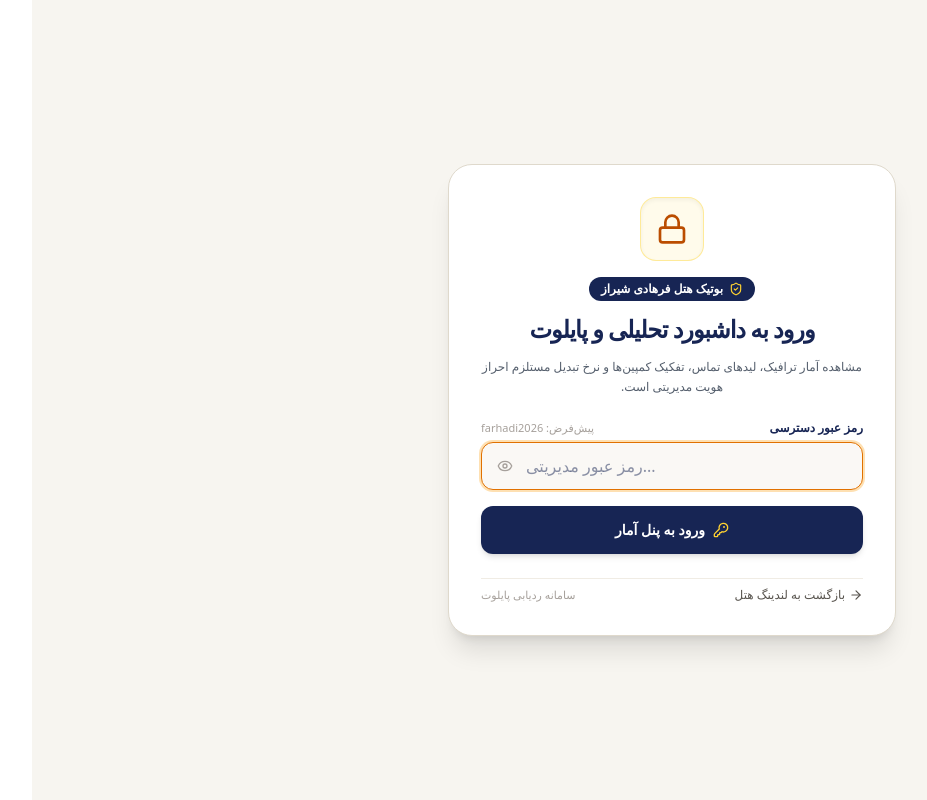
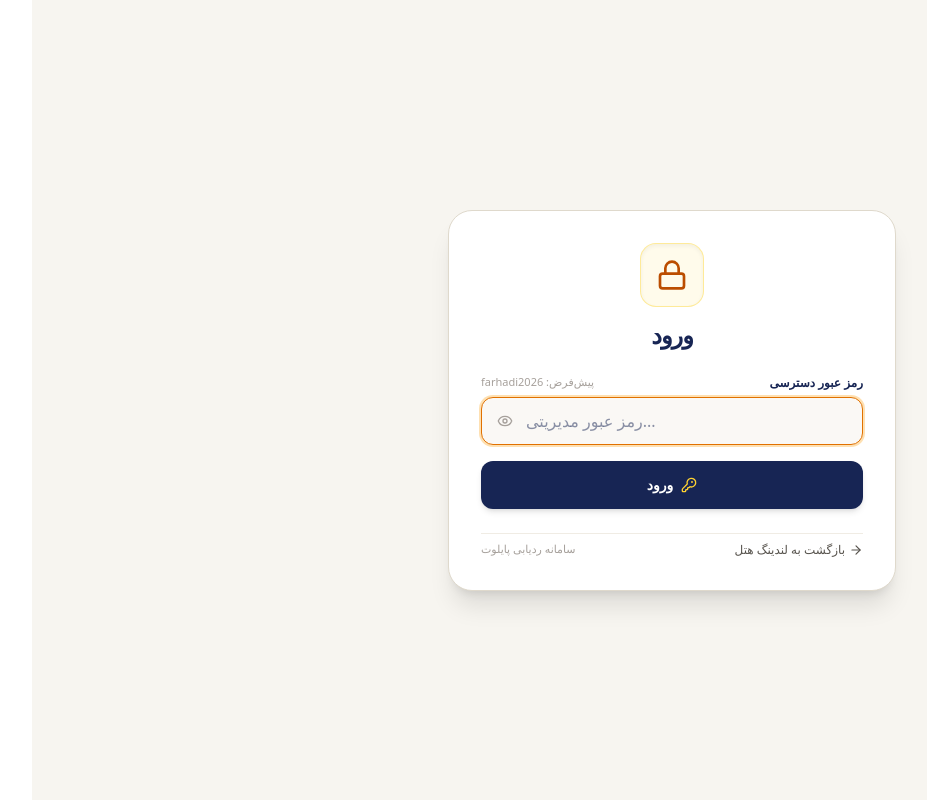
Before and after one commit to Yekt4/GoleGandomHotel, a Next.js app: page /stats in a window 1280 px wide. Shown: the whole page, without its empty margins (90-1017 px from the left). Built offline with nearby package versions, Linux system fonts and the light colour scheme; a web font is replaced by a local one.

Commit message:
fix(analytics): enable pure real-data mode and reset store to clean tracking state

```diff
--- a/src/app/stats/page.tsx
+++ b/src/app/stats/page.tsx
@@ -228,17 +228,11 @@ export default function AnalyticsStatsPage() {
               <Lock className="w-8 h-8 text-amber-700" />
             </div>
 
-            <div className="inline-flex items-center gap-1.5 px-3 py-1 rounded-full text-xs font-bold bg-[#172554] text-white">
-              <ShieldCheck className="w-3.5 h-3.5 text-amber-300" />
-              <span>بوتیک هتل فرهادی شیراز</span>
-            </div>
+
 
             <h1 className="text-xl sm:text-2xl font-black text-[#172554]">
-              ورود به داشبورد تحلیلی و پایلوت
-            </h1>
-            <p className="text-xs text-[#555f6d] leading-relaxed">
-              مشاهده آمار ترافیک، لیدهای تماس، تفکیک کمپین‌ها و نرخ تبدیل مستلزم احراز هویت مدیریتی است.
-            </p>
+              ورود            </h1>
+
           </div>
 
           <form onSubmit={handleLogin} className="space-y-4">
@@ -291,7 +285,7 @@ export default function AnalyticsStatsPage() {
               ) : (
                 <>
                   <KeyRound className="w-4 h-4 text-amber-300" />
-                  <span>ورود به پنل آمار</span>
+                  <span>  ورود   </span>
                 </>
               )}
             </button>
@@ -604,9 +598,8 @@ export default function AnalyticsStatsPage() {
                   >
                     <div className="flex items-center gap-3">
                       <div
-                        className={`w-8 h-8 rounded-xl flex items-center justify-center flex-shrink-0 ${
-                          isCall ? "bg-emerald-100 text-emerald-800" : "bg-emerald-500 text-white"
-                        }`}
+                        className={`w-8 h-8 rounded-xl flex items-center justify-center flex-shrink-0 ${isCall ? "bg-emerald-100 text-emerald-800" : "bg-emerald-500 text-white"
+                          }`}
                       >
                         {isCall ? <Phone className="w-4 h-4" /> : <MessageCircle className="w-4 h-4" />}
                       </div>
@@ -656,11 +649,10 @@ export default function AnalyticsStatsPage() {
                       key={s}
                       type="button"
                       onClick={() => setGenSource(s)}
-                      className={`h-8 rounded-lg text-xs font-semibold border transition-all ${
-                        genSource === s
-                          ? "bg-[#172554] text-white border-[#172554]"
-                          : "bg-[#faf8f5] text-[#555f6d] border-[#dfd9cc] hover:bg-white"
-                      }`}
+                      className={`h-8 rounded-lg text-xs font-semibold border transition-all ${genSource === s
+                        ? "bg-[#172554] text-white border-[#172554]"
+                        : "bg-[#faf8f5] text-[#555f6d] border-[#dfd9cc] hover:bg-white"
+                        }`}
                     >
                       {s}
                     </button>
--- a/src/lib/analytics-store.ts
+++ b/src/lib/analytics-store.ts
@@ -224,13 +224,8 @@ export function seedSamplePilotData(): void {
  */
 export function getAnalyticsReport(): DashboardReport {
   ensureStoreExists();
-  let events = getAllEvents();
+  const events = getAllEvents();
 
-  // If store is completely empty, automatically seed realistic pilot demo data
-  if (events.length === 0) {
-    seedSamplePilotData();
-    events = getAllEvents();
-  }
 
   const visitorsSet = new Set<string>();
   let totalPageviews = 0;
@@ -292,9 +287,9 @@ export function getAnalyticsReport(): DashboardReport {
     }
   }
 
-  const totalVisitors = Math.max(visitorsSet.size, 1);
+  const totalVisitors = visitorsSet.size;
   const totalLeads = totalCalls + totalWhatsApp;
-  const conversionRate = Number(((totalLeads / totalVisitors) * 100).toFixed(1));
+  const conversionRate = totalVisitors > 0 ? Number(((totalLeads / totalVisitors) * 100).toFixed(1)) : 0;
 
   // Channel array
   const channels: ChannelStat[] = Array.from(channelMap.entries()).map(([source, data]) => {
@@ -331,12 +326,12 @@ export function getAnalyticsReport(): DashboardReport {
   rooms.sort((a, b) => b.leads - a.leads);
 
   // Top source and room
-  const topSource = channels[0]?.source || "direct";
-  const topRoom = rooms[0]?.room || "اتاق تالار آیینه";
+  const topSource = channels[0]?.source || "—";
+  const topRoom = rooms[0]?.room || "—";
 
   // Device breakdown share
-  const totalDevices = Math.max(deviceCounts.mobile + deviceCounts.desktop + deviceCounts.tablet, 1);
-  const mobileShare = Number(((deviceCounts.mobile / totalDevices) * 100).toFixed(1));
+  const totalDevices = deviceCounts.mobile + deviceCounts.desktop + deviceCounts.tablet;
+  const mobileShare = totalDevices > 0 ? Number(((deviceCounts.mobile / totalDevices) * 100).toFixed(1)) : 0;
 
   // Sort recent leads descending
   recentLeads.sort((a, b) => new Date(b.timestamp).getTime() - new Date(a.timestamp).getTime());
```
